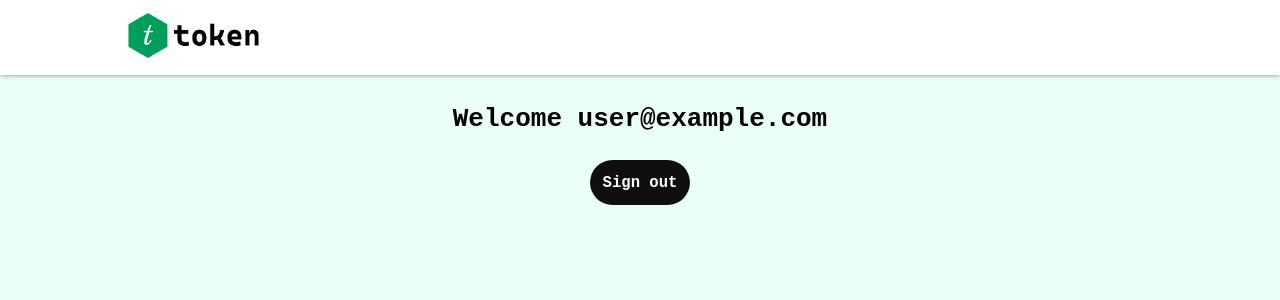
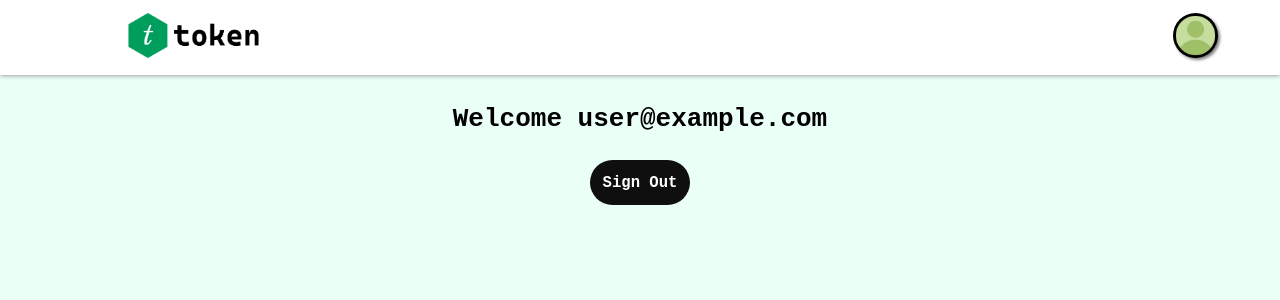
Before and after one commit to Gstar1525/DBATU-Major, a React (Create React App) app in the folder client/: page /dashboard in a window 1280 px wide. Shown: the top 300 px of the page. Built offline with nearby package versions, Linux system fonts and the light colour scheme; no server answers; sample sign-in values are in the browser's storage.

Commit message:
Added Profile Menu in Dashboard

```diff
--- a/client/src/App.js
+++ b/client/src/App.js
@@ -2,12 +2,13 @@ import React, { useEffect } from 'react';
 import './styles/App.css';
 import { useSelector } from 'react-redux';
 import { Route, Routes, Navigate } from 'react-router-dom';
-import {Logo} from './components';
+import { Logo } from './components';
 import { Dashboard, Login, Signup } from './screens';
 import { useDispatch } from 'react-redux';
 import { isLogged } from './actions/isLogged';
 import { getAuth } from './api/auth';
 import { onAuthStateChanged } from 'firebase/auth';
+import ProfileMenu from './components/ProfileMenu';
 
 function App() {
 
@@ -24,6 +25,7 @@ function App() {
     <React.Fragment>
       <header>
         <Logo />
+        {authUser ? <ProfileMenu/> : ""}
       </header>
       <Routes>
         <Route path="/" element={authUser
--- /dev/null
+++ b/client/src/components/ProfileMenu.js
@@ -0,0 +1,28 @@
+import React, { useState } from "react";
+import "../styles/ProfileMenu-style.css"
+
+const ProfileMenu = () => {
+
+    const [profileMenu, setProfileMenu] = useState(false);
+
+    return (
+        <React.Fragment>
+            < div className="profile-menu" >
+                <div className="img" onClick={() => { setProfileMenu(!profileMenu) }}>
+                    <img src={`${process.env.PUBLIC_URL}/user-profile.png`} alt="user profile icon" />
+                </div>
+                {
+                    profileMenu
+                        ? <div className="list">
+                            <div className="list-item">Profile</div>
+                            <div className="list-item">Setting</div>
+                            <div className="list-item">Logout</div>
+                        </div>
+                        : null
+                }
+            </div>
+        </React.Fragment>
+    );
+}
+
+export default ProfileMenu;
--- a/client/src/screens/Dashboard.js
+++ b/client/src/screens/Dashboard.js
@@ -1,28 +1,15 @@
 import React from "react";
 import { auth } from "../api/firebase-service";
-
+import "../styles/Dashboard-style.css"
 const Dashboard = () => {
-    const style = {
-        divStyle: {
-            position: "absolute",
-            left: "0",
-            right: "0",
-            width: "50%",
-            textAlign: "center",
-            margin: "auto",
-            marginTop: "6em",
-        },
-        welcomeTitleDashboardStyle: {
-            padding: "1em"
-        }
-    }
-
     return (
-        <div style={style.divStyle}>
-            <h1 style={style.welcomeTitleDashboardStyle}> {`Welcome ${auth.currentUser.email || " "}`}  </h1>
-            <button onClick={async () => {
-                await auth.signOut();
-            }}>Sign out</button>
+        <div className="dashboard-container">
+            <h1 className="dashboard-title">
+                {`Welcome ${auth.currentUser.email || " "}`}
+            </h1>
+            <button onClick={async () => { await auth.signOut(); }}>
+                Sign Out
+            </button>
         </div>
     );
 }
--- /dev/null
+++ b/client/src/styles/Dashboard-style.css
@@ -0,0 +1,13 @@
+.dashboard-container{
+    position: absolute;
+    left: 0;
+    right: 0;
+    width: 50%;
+    text-align: center;
+    margin: auto;
+    margin-top: 6em;
+}
+
+.dashboard-title{
+    padding: 1em;
+}
--- /dev/null
+++ b/client/src/styles/ProfileMenu-style.css
@@ -0,0 +1,38 @@
+.profile-menu{
+    position: absolute;
+    left: 85%;
+    text-align: right;
+    width: 10em;
+}
+
+.profile-menu img{
+
+    width: 45px;
+    background-color: black;
+    border-radius: 50px;
+    box-shadow: 2px 2px 3px grey;
+}
+
+.profile-menu img:hover{
+    background-color: #009E5C;
+}
+
+.profile-menu img:active{
+    box-shadow: 0px 0px 3px grey;
+}
+
+.list-item{
+    padding: .5em;
+    width: 6em;
+    text-align: center;
+    font-size: 1.15rem;
+    margin: .5em 0;
+    color: white;
+    font-weight: bold;
+    border-radius: 5px;
+    background-color: black;
+    box-shadow: 2px 2px 3px grey;
+}
+.list-item:hover{
+    background-color: #009E5C;
+}
```
Also changed, not shown: client/public/user-profile.png (added), client/src/styles/App.css (line endings or trailing spaces).
